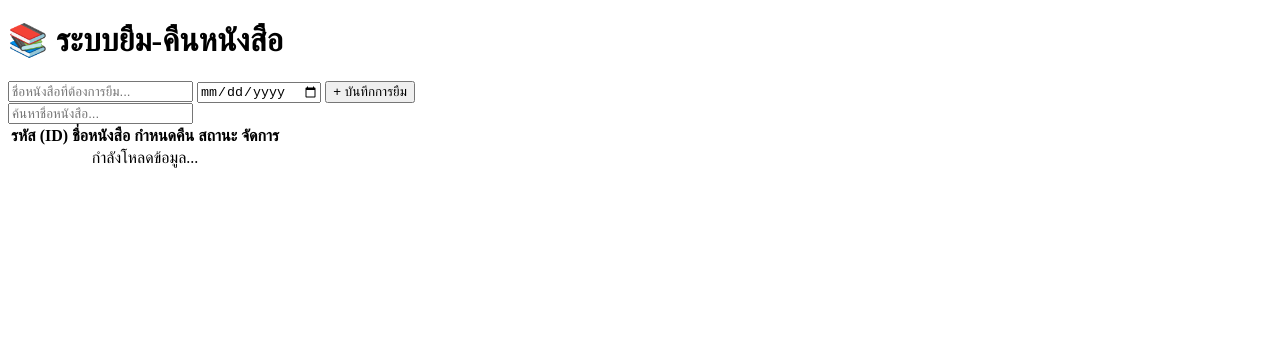
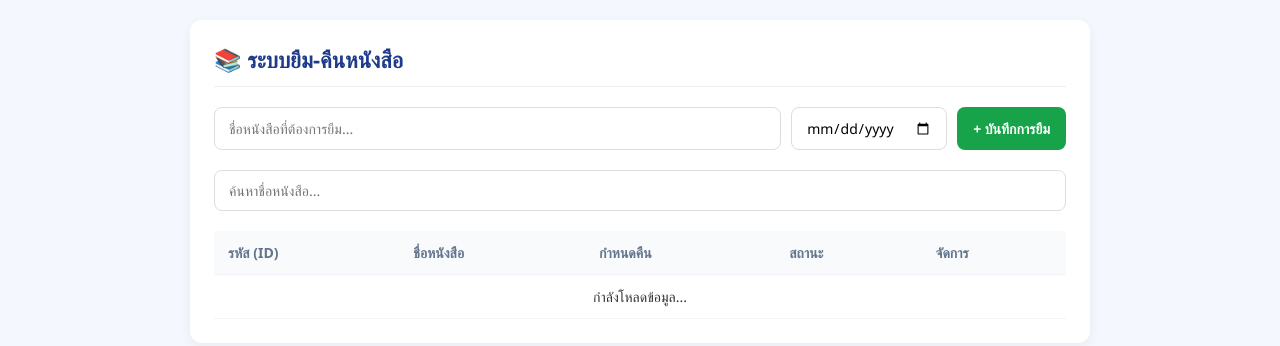
Before and after one commit to 53553-Yupparaj/Final-Web-24, a plain HTML site: page index.html in a window 1280 px wide. Drawn offline with nearby package versions, Linux system fonts and the light colour scheme; no server answers.

Commit message:
Update style.css

```diff
--- a/style.css
+++ b/style.css
@@ -1,49 +1,135 @@
-<!DOCTYPE html>
-<html lang="th">
-<head>
-  <meta charset="UTF-8">
-  <meta name="viewport" content="width=device-width, initial-scale=1.0">
-  <title>ระบบยืม-คืนหนังสือ</title>
-  <link rel="stylesheet" href="style.css">
-</head>
-<body>
+* {
+  box-sizing: border-box;
+  font-family: 'Segoe UI', Tahoma, Geneva, Verdana, sans-serif;
+  margin: 0;
+  padding: 0;
+}
 
-  <div class="container">
-    <header>
-      <h1>📚 ระบบยืม-คืนหนังสือ</h1>
-    </header>
+body {
+  background-color: #f4f7fe;
+  padding: 20px;
+  color: #333;
+}
 
-    <!-- ฟอร์มบันทึกการยืมหนังสือ -->
-    <form id="addForm" class="form-group" onsubmit="addTask(event)">
-      <input type="text" id="newTitle" placeholder="ชื่อหนังสือที่ต้องการยืม..." required>
-      <input type="date" id="newDueDate" required>
-      <button type="submit" class="btn btn-add">+ บันทึกการยืม</button>
-    </form>
+.container {
+  max-width: 900px;
+  margin: 0 auto;
+  background: white;
+  border-radius: 12px;
+  padding: 24px;
+  box-shadow: 0 4px 12px rgba(0, 0, 0, 0.05);
+}
 
-    <!-- ช่องค้นหาหนังสือ -->
-    <div class="form-group">
-      <input type="text" id="searchInput" placeholder="ค้นหาชื่อหนังสือ..." oninput="fetchTasks()">
-    </div>
+header {
+  display: flex;
+  justify-content: space-between;
+  align-items: center;
+  margin-bottom: 20px;
+  padding-bottom: 12px;
+  border-bottom: 1px solid #eee;
+}
 
-    <!-- ตารางแสดงรายการยืม-คืน -->
-    <table>
-      <thead>
-        <tr>
-          <th>รหัส (ID)</th>
-          <th>ชื่อหนังสือ</th>
-          <th>กำหนดคืน</th>
-          <th>สถานะ</th>
-          <th>จัดการ</th>
-        </tr>
-      </thead>
-      <tbody id="taskTableBody">
-        <tr><td colspan="5" style="text-align:center;">กำลังโหลดข้อมูล...</td></tr>
-      </tbody>
-    </table>
-  </div>
+h1 {
+  color: #1e3a8a;
+  font-size: 22px;
+}
 
-  <!-- Supabase JS Library -->
-  <script src="https://cdn.jsdelivr.net/npm/@supabase/supabase-js@2"></script>
-  <script src="script.js"></script>
-</body>
-</html>
+/* Form and inputs */
+.form-group {
+  display: flex;
+  gap: 10px;
+  margin-bottom: 20px;
+  flex-wrap: wrap;
+}
+
+input[type="text"],
+input[type="date"] {
+  padding: 10px 14px;
+  border: 1px solid #ddd;
+  border-radius: 8px;
+  font-size: 14px;
+}
+
+input[type="text"] {
+  flex: 1;
+  min-width: 200px;
+}
+
+/* Buttons */
+.btn {
+  padding: 10px 16px;
+  border: none;
+  border-radius: 8px;
+  cursor: pointer;
+  font-weight: 600;
+  font-size: 14px;
+  transition: 0.2s;
+}
+
+.btn-add {
+  background-color: #16a34a;
+  color: white;
+}
+
+.btn-add:hover {
+  background-color: #15803d;
+}
+
+.btn-toggle {
+  background-color: #2563eb;
+  color: white;
+  padding: 6px 12px;
+  font-size: 12px;
+}
+
+.btn-delete {
+  background-color: #dc2626;
+  color: white;
+  padding: 6px 12px;
+  font-size: 12px;
+  margin-left: 4px;
+}
+
+/* Table */
+table {
+  width: 100%;
+  border-collapse: collapse;
+  text-align: left;
+}
+
+th,
+td {
+  padding: 12px 14px;
+  border-bottom: 1px solid #f1f5f9;
+  font-size: 14px;
+}
+
+th {
+  background-color: #f8fafc;
+  color: #64748b;
+  font-weight: 600;
+}
+
+/* Badges and text states */
+.badge {
+  padding: 4px 10px;
+  border-radius: 20px;
+  font-size: 12px;
+  font-weight: 600;
+  display: inline-block;
+}
+
+.status-done {
+  background-color: #dcfce7;
+  color: #15803d;
+}
+
+.status-pending {
+  background-color: #fef3c7;
+  color: #d97706;
+}
+
+.title-done {
+  text-decoration: line-through;
+  color: #888;
+}
```
